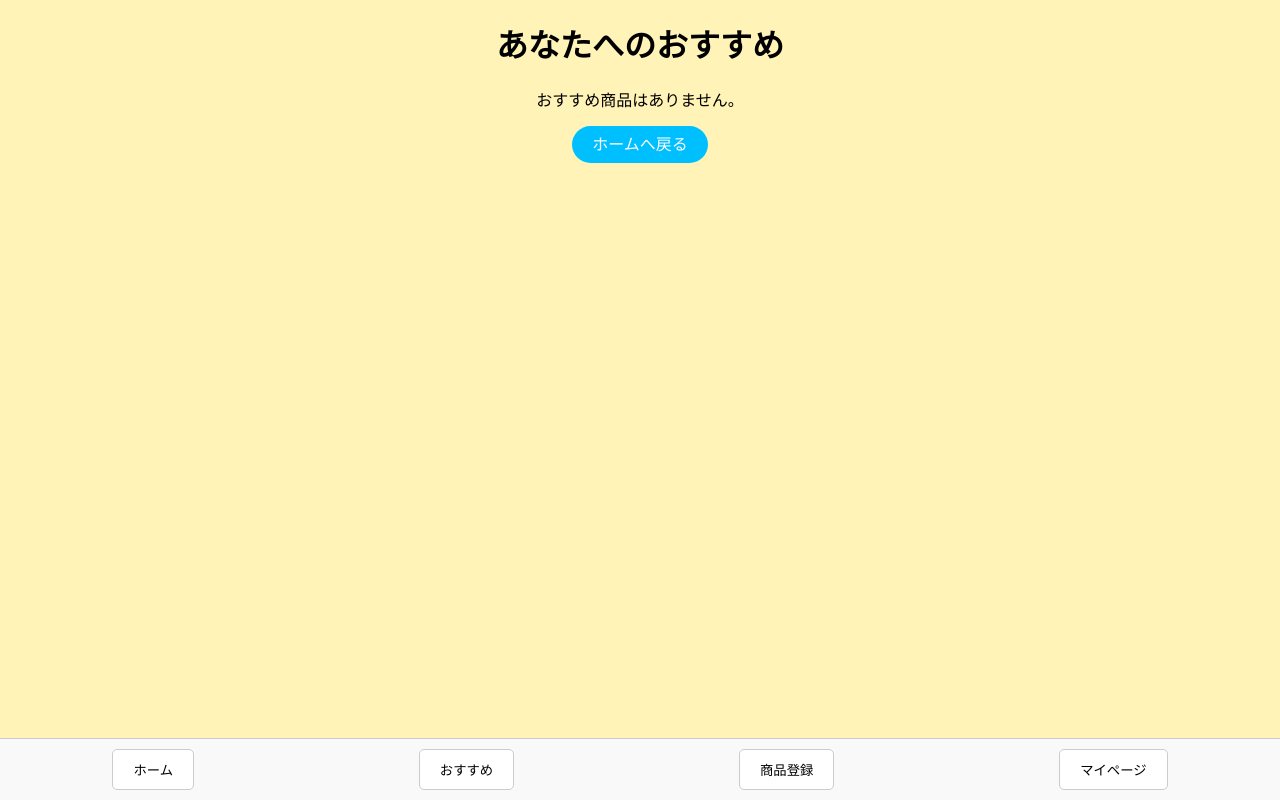
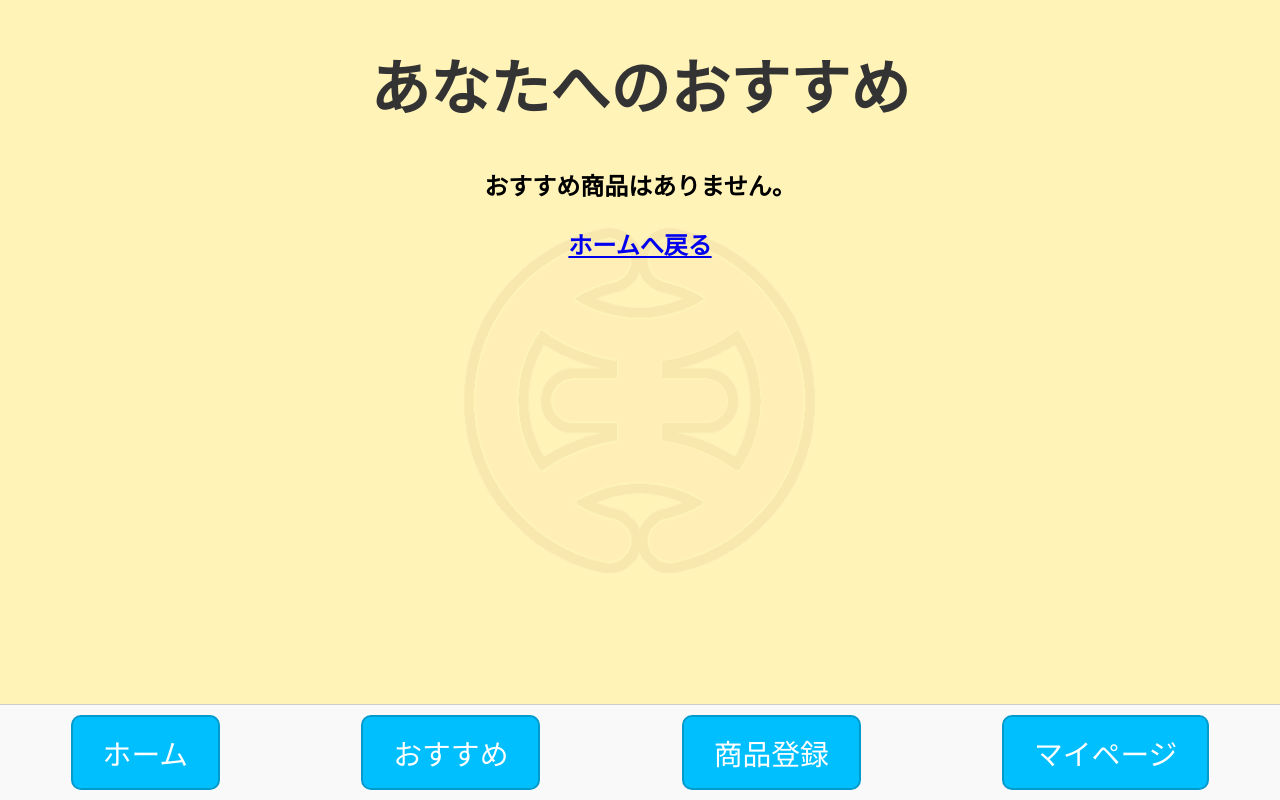
Before and after one commit to C0A23065/SE2024_T03, a Flask app: page /recommend in a window 1280 px wide. Run offline with Flask 3, Linux system fonts and the light colour scheme; data that the repository does not hold is empty.

Commit message:
フッターとその他のUIの修正

```diff
--- a/progect/templates/home.html
+++ b/progect/templates/home.html
@@ -17,7 +17,8 @@
             background-color: #fff3b8;
             font-family: Arial, sans-serif;
             text-align: center;
-            padding: 50px;
+            margin: 0; /* 追加: 全体の余白をゼロに設定 */
+            padding: 0; /* 追加: 全体の内側余白をゼロに設定 */
         }
 
 
--- a/progect/templates/recommend.html
+++ b/progect/templates/recommend.html
@@ -9,11 +9,16 @@
             background-color: #fff3b8;
             margin: 0; /* 追加: 全体の余白をゼロに設定 */
             padding: 0; /* 追加: 全体の内側余白をゼロに設定 */
-            font-family: Arial, sans-serif;
+            font-family: 'MS Gothic', sans-serif;
             text-align: center;
+            font-weight: bold; /* Added to make the text bold */
+            font-size: 1.5em;
         }
         h1 {
-            margin-top: 20px;
+            font-family: 'Chikushi A Mincho', serif; /* Using Chikushi Mincho font */
+            font-size: 2.5em; /* Increased font size to 3 times the original 2.5em */
+            font-weight: bold; /* Made the font bold */
+            color: #333; /* Darker color for better visibility */
         }
         ul {
             list-style: none;
@@ -32,11 +37,16 @@
         }
 
         .footer button {
-            border: 1px solid #ccc;
-            background-color: white;
-            border-radius: 5px;
-            padding: 10px 20px;
+            background-color: #00bfff;
+            color: white;
+            border: 2px solid #009acd; /* Darker shade of the button color */
+            border-radius: 10px; /* Changed to square corners */
+            padding: 15px 30px;
+            margin: 0; /* Removed margin to make buttons adjacent */
             cursor: pointer;
+            font-size: 1.2em;
+            text-decoration: none;
+            font-family: 'MS Gothic', sans-serif; /* Added Gothic font */
         }
 
         li {
@@ -46,20 +56,13 @@
             max-width: 150px;
             height: auto;
         }
-        .nav-button {
-            background-color: #00bfff;
-            color: white;
-            border: none;
-            border-radius: 50px;
-            padding: 10px 20px;
-            margin-top: 20px;
-            cursor: pointer;
-            text-decoration: none;
-        }
     </style>
 </head>
 <body>
     <h1>あなたへのおすすめ</h1>
+    <div>
+        <img src="{{ url_for('static', filename='photos/emblem_of_hachioji.png') }}" alt="Emblem of Hachioji" style="width: 30%; height: auto; position: absolute; top: 50%; left: 50%; transform: translate(-50%, -50%); z-index: -1; opacity: 0.3; max-width: none;">
+    </div>
     <ul>
         {% for item in items %}
         <li>
```
Also changed, not shown: progect/templates/index.html (+11 -0 lines), progect/templates/match.html (+19 -6 lines), progect/templates/mypage.html (+16 -17 lines).
